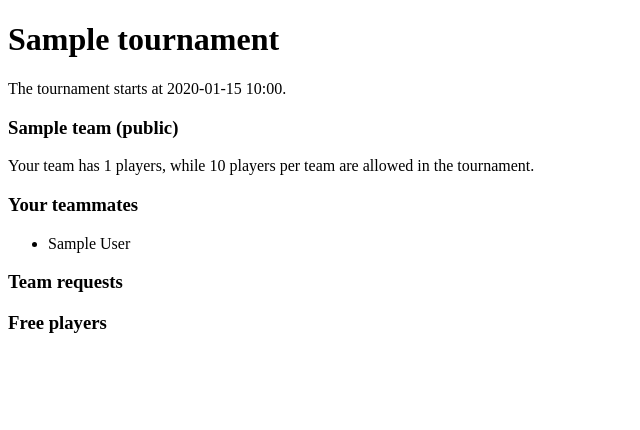
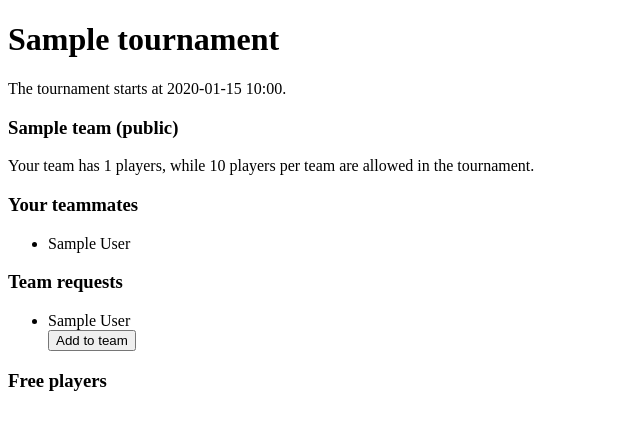
Before and after one commit to kowaalczyk/django-esport-league, a Django app: page /liga/tournament/1/ in a window 1280 px wide. Shown: the top 430 px of the page, without its empty margins (0-640 px from the left). Run offline with Django 3.2, Linux system fonts and the light colour scheme; a user stored in the database is signed in; tables that the repository leaves empty hold one stand-in row (values such as "Sample post").

Commit message:
add team request accept form, fix in invite accept form

```diff
--- a/liga/forms.py
+++ b/liga/forms.py
@@ -70,31 +70,34 @@ class CreateTeamRequestForm(forms.Form):
 
 
 class AcceptPlayerInviteForm(forms.Form):
-    player_name = ''
+    team_name = ''
 
     hidden_invite_id_field = forms.IntegerField(
         label="Pretend you've never seen this ;)",
         widget=forms.HiddenInput,
     )
 
-    def set_data(self, invite, player):
-        self.player_name = player.user.name  # TODO full_name
+    def set_data(self, invite):
+        self.team_name = invite.team.name  # TODO full_name
         self.fields['hidden_invite_id_field'].initial = invite.id
         return self
 
 
-# class ManageTeamRequestForm(forms.Form):
-#     accept_request_field = forms.TypedChoiceField(
-#         empty_value=False,
-#         label='DATA NOT SET !!!',
-#         coerce=lambda x: x == 'True',
-#         choices=((False, 'No'), (True, 'Yes')),
-#         widget=forms.RadioSelect
-#     )
-#
-#     def set_data(self, player_name):
-#         self.accept_invite_field.label = "Do You want to add {} to Your team?".format(player_name)
-#
+class AcceptTeamRequestForm(forms.Form):
+    player_name = ''
+
+    hidden_team_request_field = forms.IntegerField(
+        label="Pretend you've never seen this ;)",
+        widget=forms.HiddenInput,
+    )
+
+    def set_data(self, team_request):
+        self.player_name = team_request.player.user.name  # TODO: full_name
+        print(team_request.player, team_request.player.user.name)
+        self.fields['hidden_team_request_field'].initial = team_request.id
+        return self
+
+
 # class CreateMatchForm(forms.Form):
 #     # TODO
 #
--- a/liga/templates/liga/tournament_before_season.html
+++ b/liga/templates/liga/tournament_before_season.html
@@ -28,9 +28,15 @@
 
         <h3>Team requests</h3>
         <ul>
-            {% for p in free_players %}
-                {# TODO: Form to accept or decline the request #}
-                <li>{{ p.user.name }}</li>
+            {% for f in team_request_accept_forms %}
+                <li>
+                    {{ f.player_name }}
+                    <form action="{% url 'accept-team-request' tournament_id=tournament.id %}" method="post">
+                        {% csrf_token %}
+                        {{ f }}
+                        <input type="submit" value="Add to team"/>
+                    </form>
+                </li>
             {% endfor %}
         </ul>
 
@@ -67,7 +73,7 @@
         <ul>
             {% for f in player_invite_forms %}
                 <li>
-                    {{ f.player_name }}
+                    {{ f.team_name }}
                 </li>
                 <form action="{% url 'accept-player-invite' tournament_id=tournament.id %}" method="post">
                     {% csrf_token %}
--- a/liga/urls.py
+++ b/liga/urls.py
@@ -29,6 +29,9 @@ urlpatterns = [
     path('tournament/<int:tournament_id>/requests/create/',
          views.create_team_requst,
          name='create-team-request'),
+    path('tournament/<int:tournament_id>/requests/accept',
+         views.accept_team_request,
+         name='accept-team-request'),
     path('tournament/<int:tournament_id>/matches/<int:match_id>/',
          views.match,
          name='match'),
--- a/liga/views.py
+++ b/liga/views.py
@@ -6,7 +6,7 @@ from django.contrib.auth.decorators import login_required
 
 
 from liga.forms import JoinTournamentForm, CreateTeamForm, CreatePlayerInviteForm, CreateTeamRequestForm, \
-    AcceptPlayerInviteForm
+    AcceptPlayerInviteForm, AcceptTeamRequestForm
 from liga.models import Tournament, Team, TeamRequest, PlayerInvite, Match, Player, User
 
 
@@ -51,6 +51,8 @@ def tournament(request, tournament_id):
         start_date = current_tournament.season_start
         if has_team:
             team_requests = TeamRequest.objects.filter(team=player.team).all()
+            team_request_forms = [AcceptTeamRequestForm().set_data(tr) for tr in team_requests]
+
             free_players = current_tournament.players.filter(team__isnull=True).all()
             free_player_forms = [CreatePlayerInviteForm().set_data(player.team, fp) for fp in free_players]
             context = {
@@ -59,7 +61,7 @@ def tournament(request, tournament_id):
                 'team': player.team,
                 'team_players': player.team.players.all(),
                 'team_players_count': player.team.players.count(),
-                'team_requests': team_requests,
+                'team_request_accept_forms': team_request_forms,
                 'free_players_invite_forms': free_player_forms,
                 'start_date': start_date,
             }
@@ -68,7 +70,7 @@ def tournament(request, tournament_id):
             public_team_forms = [CreateTeamRequestForm().set_data(pt, player) for pt in public_teams]
 
             player_invites = PlayerInvite.objects.filter(player=player).all()
-            player_invite_forms = [AcceptPlayerInviteForm().set_data(i, player) for i in player_invites]
+            player_invite_forms = [AcceptPlayerInviteForm().set_data(i) for i in player_invites]
 
             create_team_form = CreateTeamForm().set_data(current_tournament)
             context = {
@@ -289,7 +291,6 @@ def accept_player_invite(request, tournament_id):
 
     form = AcceptPlayerInviteForm(request.POST)
     if form.is_valid():
-
         player_invite = get_object_or_404(PlayerInvite,
                                           id=form.cleaned_data['hidden_invite_id_field'],
                                           player_id=current_player.id)
@@ -309,10 +310,35 @@ def accept_player_invite(request, tournament_id):
         return redirect('tournament', tournament_id=tournament_id)
 
 
+def accept_team_request(request, tournament_id):
+    user_id = 1  # TODO: get from session
+    if request.method != 'POST':
+        return HttpResponseNotFound()
+
+    current_player = get_object_or_404(Player, tournament_id=tournament_id, user_id=user_id)
+
+    form = AcceptTeamRequestForm(request.POST)
+    if form.is_valid():
+        team_request = get_object_or_404(TeamRequest,
+                                         id=form.cleaned_data['hidden_team_request_field'],
+                                         team=current_player.team)
+
+        requesting_player = get_object_or_404(Player, id=team_request.player_id, tournament_id=tournament_id)
+
+        requesting_player.team = current_player.team
+        requesting_player.save()
+        team_request.delete()
+
+        return redirect('tournament', tournament_id=tournament_id)
+
+    else:
+        # invalid form
+        print('ERROR: form error')
+        print(form.errors)
+        return redirect('tournament', tournament_id=tournament_id)
+
 # TODO actions (handling POST request):
 # log in
 # log out (user)
-# accept team request (tournament, team, player, user, teamrequest)
-# reject team request (tournament, team, player, user, teamrequest)
 # create match (tournament, team, opponent team, user)
 # create score proposition (tournament, match, user)
```
